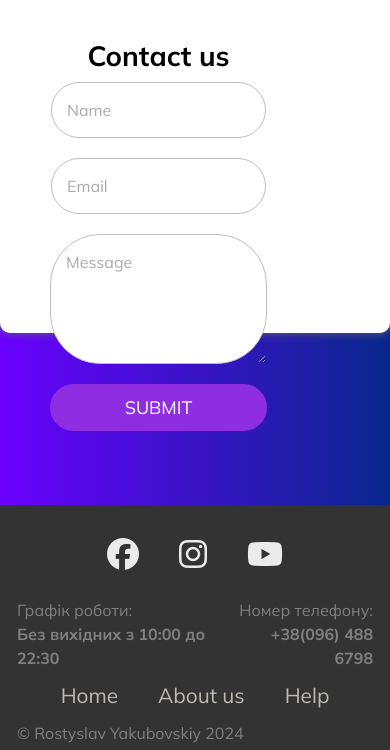
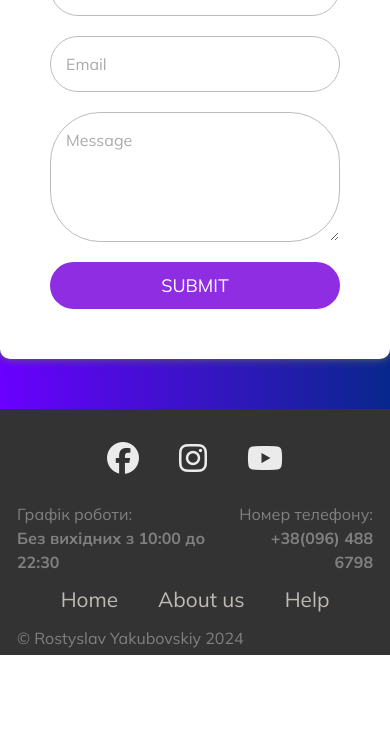
Before and after one commit to Rosti415/cafe-pizza, a Flask app: page / in a window 390 px wide. Shown: the part 2796-3546 px from the top of the page. After the commit the page ends 3451 px from the top, so only its background shows below. Run offline with Flask 3, Linux system fonts and the light colour scheme; data comes from the database, SQL or seed files in the repository; both versions use the stored data as it was after the commit.

Commit message:
Add files via upload

```diff
--- a/static/style.css
+++ b/static/style.css
@@ -17,7 +17,7 @@
 font-family: "Mulish", monospace ;
 margin: 0;
 width: 100%;
-height: 100vh;
+min-height: 100vh;
 align-items: center;
 }
 *{
@@ -27,15 +27,10 @@
 
 }
 .bds{
-    display: grid;
-    align-items: center;
-    width: 100%;
-    height: 100vh;
-
+    padding: 50px 0;
 }
 .contact-in{
     /* width: 80%; */
-    height: 500px;
     margin: auto;
     display: flex;
     flex-wrap: wrap;
@@ -45,9 +40,8 @@
     box-shadow: 0px 0px 10px 0px #666;
 }
 .contact-map{
-    width: auto;
+    width: 50%;
     height: auto;
-    flex: 50%;
 }
 
 .contact-map iframe{
@@ -56,7 +50,7 @@
 
 }
 .contact-form{
-    /*width: 100px;*/
+    width: 50%;
     padding: 40px;
     height: auto;
     text-align: center;
@@ -70,12 +64,18 @@
     align-items: center;
 }
 
+@media (max-width: 762px){
+    .contact-form, .contact-map{
+        width: 100%;
+    }
+}
+
 .contact-form h1{
     margin-bottom: 10px;
     text-align: center;
 }
 .contact-form-txt{
-    width: auto;
+    width: 100%;
     height: auto;
     color: #000;
     border: 1px solid #bcbcbc;
```
Also changed, not shown: shop.db.
